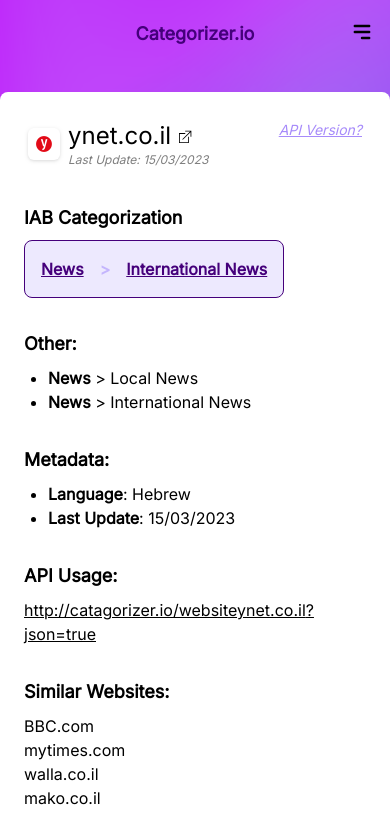
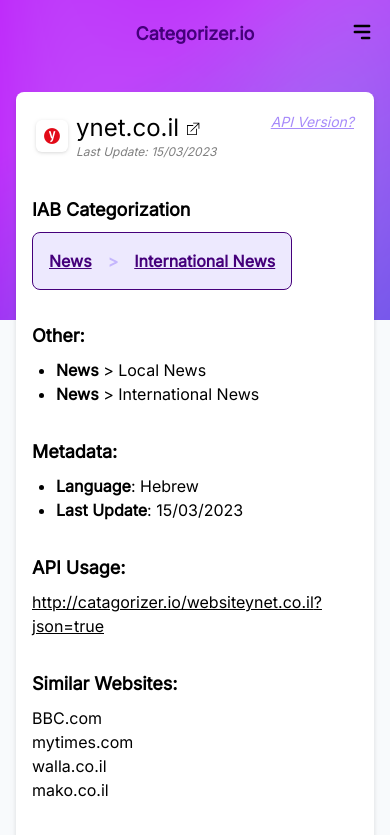
Before and after one commit to Elizabeth-Cz/Categorizer, a React (Create React App) app: page / in a window 390 px wide. Shown: the top 835 px of the page. Built offline with nearby package versions, Linux system fonts and the light colour scheme.

Commit message:
added margins to page on mobile

```diff
--- a/src/components/Page.jsx
+++ b/src/components/Page.jsx
@@ -2,7 +2,7 @@
 
 const Page = ({ children }) => {
   return (
-    <main className="max-w-3xl mx-auto bg-white rounded-lg p-10 drop-shadow-md grow flex flex-col max-[640px]:p-6">
+    <main className="max-w-3xl mx-auto bg-white rounded-lg p-10 drop-shadow-md grow flex flex-col max-[640px]:p-4 max-[640px]:mx-4">
       {children || (
         <div className="flex flex-col items-center gap-4">
           <FaHeartBroken className="text-3xl" />
```
